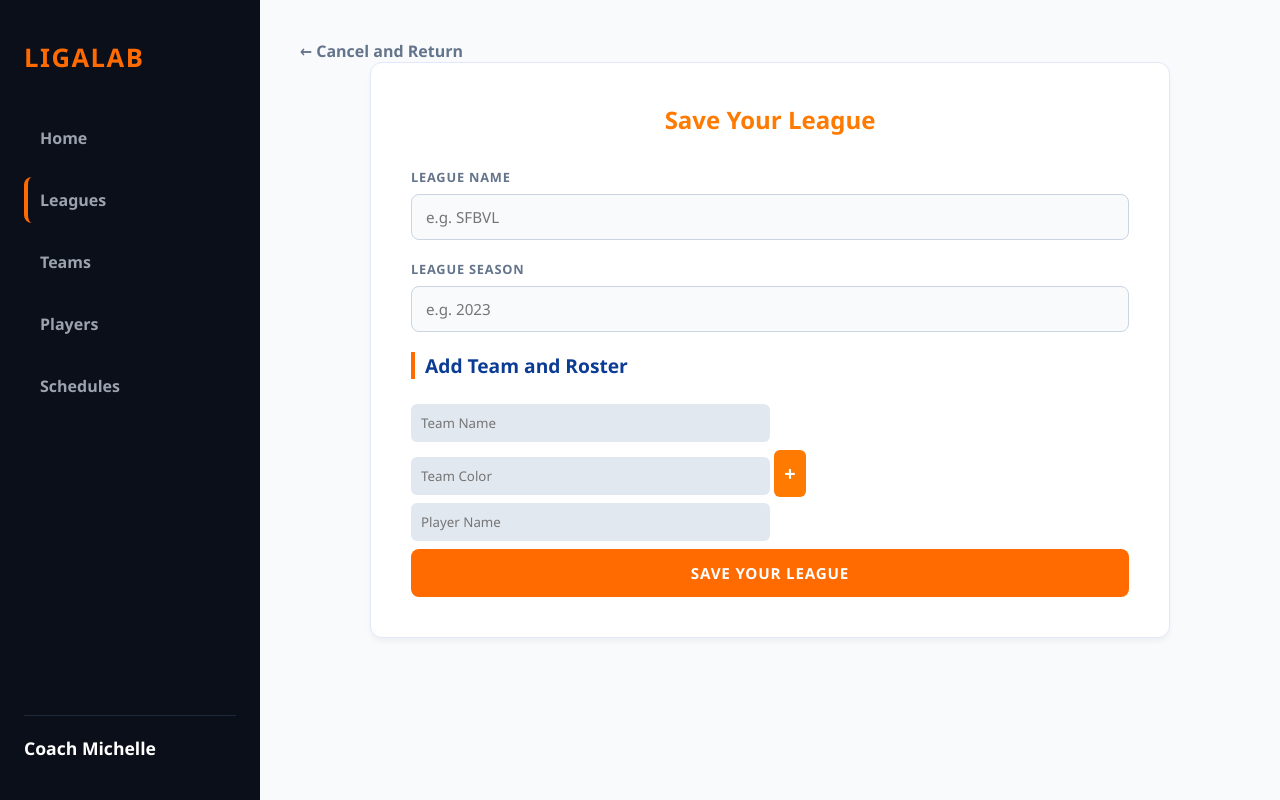
After one commit to mdlcodes/LigaLab, a Flask app: page /leagues/create in a window 1280 px wide. The commit adds this page. Run offline with Flask 3, Linux system fonts and the light colour scheme.

Commit message:
Feat: Initial design for the new UI form.

```diff
--- a/app.py
+++ b/app.py
@@ -246,30 +246,7 @@ def get_insights():
     insights_data = generate_team_insights(team_roster)
     return jsonify(insights_data)
 
-@app.route('/create_league', methods=['POST'])
-def create_league():
-    league_data = request.get_json()
-    username = league_data.get('username')
-    league_name = league_data.get('league_name')
 
-    if not username or not league_name:
-        return jsonify({"Error": "Missing username or league anme"}), 400
-
-    db = load_database()
-    #Check if the username really exists
-    if username not in db['users']:
-        return jsonify({"error": "Username not found"}), 404
-    #Avoid duplicate league
-    if league_name in db["users"][username]['custom_leagues']:
-        return jsonify({"Error": "League name already exists"})
-
-    db['users'][username]["custom_leagues"][league_name] = {
-        "teams": {}
-    }
-
-    save_database(db)
-
-    return jsonify({"Message" : f"League '{league_name}' create succesfully for user '{username}'!"}), 201
 
 @app.route('/add_team', methods=['POST'])
 def add_team():
--- a/static/style.css
+++ b/static/style.css
@@ -584,3 +584,42 @@
      font-weight: 700;
      color: #0F172A;
 }
+
+.back-button{
+    text-decoration: none;
+    color: #64748B;
+    font-weight: 600;
+}
+
+.form-card{
+    max-width: 800px;
+    margin: 0 auto;
+    padding: 40px;
+}
+
+.form-card h2{
+    text-align: center;
+    font-size: 24px;
+    font-weight: 700;
+    margin-bottom: 32px;
+    color: #FF7A00;
+}
+.team-builder-row input{
+    background-color: #E2E8F0;
+    border: none;
+    padding: 10px;
+    width: 50%;
+    border-radius: 6px;
+    margin-bottom: 8px
+}
+
+.sub-input-row button{
+    padding: 10px;
+    background: #ff7a00;
+    border-radius: 6px;
+    border: none;
+    font-size: 20px;
+    font-weight: bold;
+    cursor: pointer;
+    color: #ffffff;
+}
--- /dev/null
+++ b/templates/create_league.html
@@ -0,0 +1,60 @@
+<!DOCTYPE html>
+<html lang="en">
+    <head>
+        <meta charset="UTF-8">
+        <meta name="viewport" content="width=device-width, initial-scale=1.0">
+        <title>LigaLab - Create League</title>
+        <link rel="stylesheet" href="{{ url_for('static', filename='style.css')}}">
+    </head>
+    <body class="dashboard-body">
+        <div class="dashboard-wrapper">
+            <aside class="sidebar">
+                <div class="sidebar-brand">LIGALAB</div>
+                <nav class="sidebar-menu">
+                    <a href="{{url_for('home')}}" class="menu-item">Home</a>
+                    <a href="{{url_for('leagues')}}" class="menu-item active">Leagues</a>
+                    <a href="{{url_for('teams')}}" class="menu-item">Teams</a>
+                    <a href="{{url_for('players')}}" class="menu-item">Players</a>
+                    <a href="{{url_for('schedules')}}" class="menu-item">Schedules</a>
+                </nav>
+                <div class="sidebar-user-badge">Coach Michelle</div>
+            </aside>
+
+            <main class="dashboard-content">
+                <div><a href="{{url_for('leagues')}}" class="back-button">← Cancel and Return</a></div>
+                <div class="form-card">
+                    <h2>Save Your League</h2>
+
+                    <form action="{{ url_for('create_league')}}" methos="POST">
+
+                        <div class="creation-grid">
+                            <div class="input-group">
+                                <label> League Name</label>
+                                <input type="text" name="league_name" placeholder="e.g. SFBVL">
+                            </div>
+
+                            <div class="input-group">
+                                <label>League Season</label>
+                                <input type="text" name="league_season" placeholder="e.g. 2023">
+                            </div>
+                        </div>
+
+                        <h3>Add Team and Roster</h3>
+                        <div id="teams-container-wrapper">
+                            <div class="team-builder-row">
+                                <div class="sub-input-row">
+                                    <input type="text" name="team_names[]" placeholder="Team Name">
+                                    <input type="text" name="team_colors[]" placeholder="Team Color">
+                                    <button type="button" onclick="addTeamRow()">+</button>
+                                </div>
+                                <input type="text" name="player_rosters[]" placeholder="Player Name">
+                            </div>
+                        </div>
+
+                        <button type="submit" class="btn-primary-action">Save Your League</button>
+                    </form>
+                </div>
+            </main>
+        </div>
+    </body>
+</html>
```
